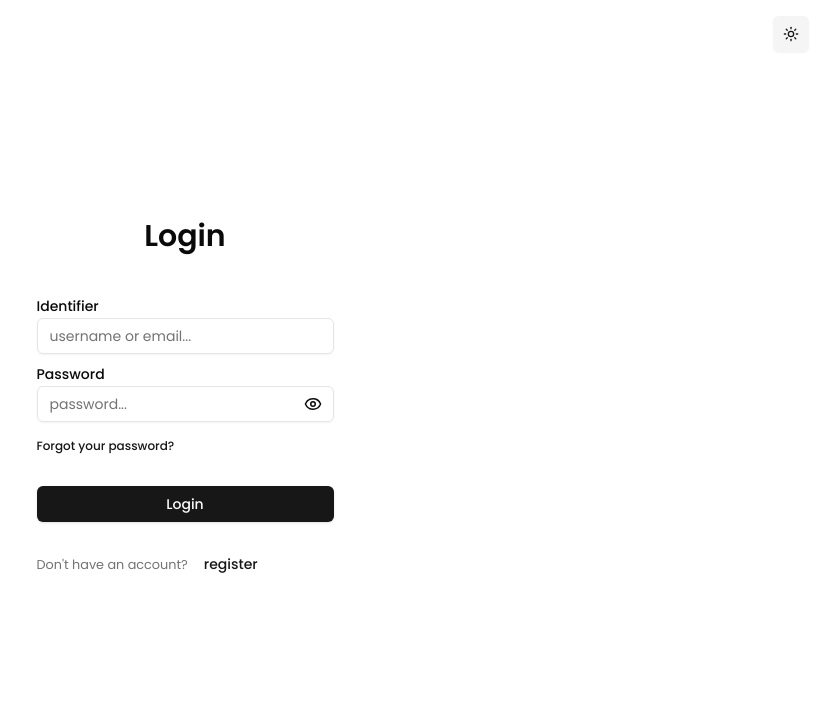
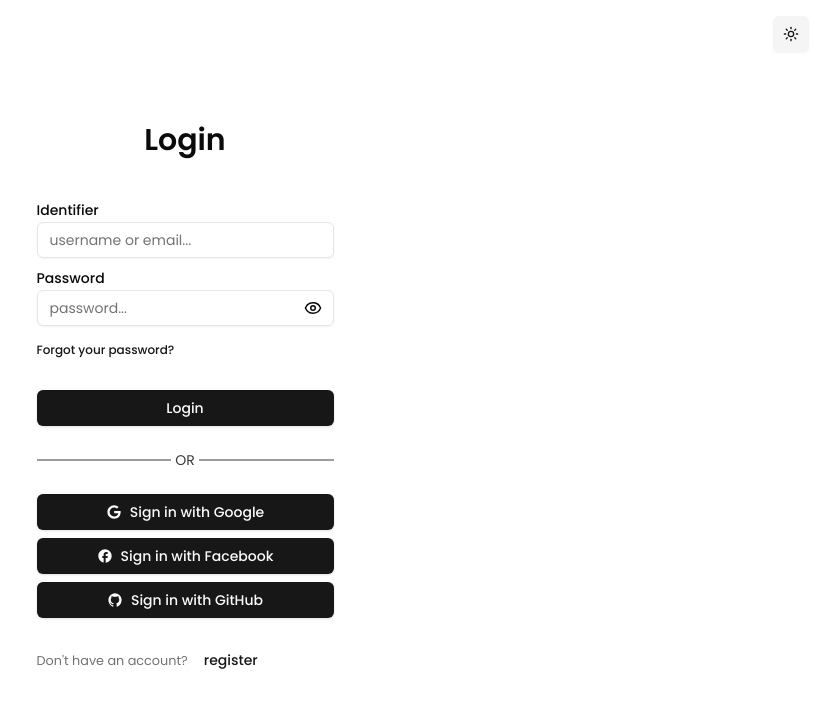
Before and after one commit to Adel2411/next-platter, a Next.js app in the folder template/: page /login in a window 1280 px wide. Shown: the top 708 px of the page, without its empty margins (455-1280 px from the left). Built offline with nearby package versions, Linux system fonts and the light colour scheme.

Commit message:
Added OAuth Buttons (Google, GitHub, Facebook) to register and login page

```diff
--- /dev/null
+++ b/template/src/components/Divider.tsx
@@ -0,0 +1,11 @@
+function Divider({ content }: { content: string }) {
+  return (
+    <div className="flex items-center gap-1">
+      <div className="h-[2px] w-full bg-foreground/40" />
+      <p className="text-sm text-foreground/80">{content}</p>
+      <div className="h-[2px] w-full bg-foreground/40" />
+    </div>
+  );
+}
+
+export default Divider;
--- a/template/src/features/auth/components/LoginForm.tsx
+++ b/template/src/features/auth/components/LoginForm.tsx
@@ -16,6 +16,7 @@ import { Input } from "@/components/ui/input";
 import { LoginInputs } from "../types";
 import { loginSchema } from "../schema";
 import Link from "next/link";
+import OAuthButtons from "./OAuthButtons";
 
 function LoginForm() {
   const form = useForm<LoginInputs>({
@@ -83,6 +84,7 @@ function LoginForm() {
         >
           Login
         </Button>
+        <OAuthButtons />
         <FormDescription>
           Don't have an account?
           <Button variant="link" asChild>
--- /dev/null
+++ b/template/src/features/auth/components/OAuthButtons.tsx
@@ -0,0 +1,63 @@
+import Divider from "@/components/Divider";
+import { Button } from "@/components/ui/button";
+
+function OAuthButtons() {
+  return (
+    <>
+      <Divider content="OR" />
+
+      <div className="w-full flex flex-col items-center gap-2">
+        <Button className="w-full">
+          <svg
+            xmlns="http://www.w3.org/2000/svg"
+            viewBox="0 0 24 24"
+            width="1em"
+            height="1em"
+          >
+            <path
+              fill="currentColor"
+              fillRule="evenodd"
+              d="M12.037 21.998a10.3 10.3 0 0 1-7.168-3.049a9.9 9.9 0 0 1-2.868-7.118a9.95 9.95 0 0 1 3.064-6.949A10.37 10.37 0 0 1 12.212 2h.176a9.94 9.94 0 0 1 6.614 2.564L16.457 6.88a6.2 6.2 0 0 0-4.131-1.566a6.9 6.9 0 0 0-4.794 1.913a6.62 6.62 0 0 0-2.045 4.657a6.6 6.6 0 0 0 1.882 4.723a6.9 6.9 0 0 0 4.725 2.07h.143c1.41.072 2.8-.354 3.917-1.2a5.77 5.77 0 0 0 2.172-3.41l.043-.117H12.22v-3.41h9.678q.113.927.1 1.859c-.099 5.741-4.017 9.6-9.746 9.6l-.215-.002Z"
+              clipRule="evenodd"
+            ></path>
+          </svg>
+          Sign in with Google
+        </Button>
+
+        <Button className="w-full">
+          <svg
+            xmlns="http://www.w3.org/2000/svg"
+            viewBox="0 0 24 24"
+            width="1em"
+            height="1em"
+          >
+            <path
+              fill="currentColor"
+              d="M22 12c0-5.52-4.48-10-10-10S2 6.48 2 12c0 4.84 3.44 8.87 8 9.8V15H8v-3h2V9.5C10 7.57 11.57 6 13.5 6H16v3h-2c-.55 0-1 .45-1 1v2h3v3h-3v6.95c5.05-.5 9-4.76 9-9.95"
+            ></path>
+          </svg>
+          Sign in with Facebook
+        </Button>
+
+        <Button className="w-full">
+          <svg
+            xmlns="http://www.w3.org/2000/svg"
+            viewBox="0 0 24 24"
+            width="1em"
+            height="1em"
+          >
+            <path
+              fill="currentColor"
+              fillRule="evenodd"
+              d="M12.006 2a9.85 9.85 0 0 0-6.484 2.44a10.32 10.32 0 0 0-3.393 6.17a10.48 10.48 0 0 0 1.317 6.955a10.05 10.05 0 0 0 5.4 4.418c.504.095.683-.223.683-.494c0-.245-.01-1.052-.014-1.908c-2.78.62-3.366-1.21-3.366-1.21a2.7 2.7 0 0 0-1.11-1.5c-.907-.637.07-.621.07-.621c.317.044.62.163.885.346c.266.183.487.426.647.71c.135.253.318.476.538.655a2.08 2.08 0 0 0 2.37.196c.045-.52.27-1.006.635-1.37c-2.219-.259-4.554-1.138-4.554-5.07a4.02 4.02 0 0 1 1.031-2.75a3.77 3.77 0 0 1 .096-2.713s.839-.275 2.749 1.05a9.26 9.26 0 0 1 5.004 0c1.906-1.325 2.74-1.05 2.74-1.05c.37.858.406 1.828.101 2.713a4.02 4.02 0 0 1 1.029 2.75c0 3.939-2.339 4.805-4.564 5.058a2.47 2.47 0 0 1 .679 1.897c0 1.372-.012 2.477-.012 2.814c0 .272.18.592.687.492a10.05 10.05 0 0 0 5.388-4.421a10.47 10.47 0 0 0 1.313-6.948a10.32 10.32 0 0 0-3.39-6.165A9.85 9.85 0 0 0 12.007 2Z"
+              clipRule="evenodd"
+            ></path>
+          </svg>
+          Sign in with GitHub
+        </Button>
+      </div>
+    </>
+  );
+}
+
+export default OAuthButtons;
--- a/template/src/features/auth/components/RegisterForm.tsx
+++ b/template/src/features/auth/components/RegisterForm.tsx
@@ -17,6 +17,7 @@ import {
 import { Input } from "@/components/ui/input";
 import Link from "next/link";
 import { useRouter } from "next/navigation";
+import OAuthButtons from "./OAuthButtons";
 
 function RegisterForm() {
   const router = useRouter();
@@ -42,7 +43,7 @@ function RegisterForm() {
   return (
     <Form {...form}>
       <form onSubmit={form.handleSubmit(onSubmit)} className="space-y-6">
-        <div className="space-y-4">
+        <div className="space-y-2">
           <div className="flex items-center justify-center gap-2">
             <FormField
               control={form.control}
@@ -141,6 +142,7 @@ function RegisterForm() {
         >
           Register
         </Button>
+        <OAuthButtons />
         <FormDescription>
           Already have an account?
           <Button variant="link" asChild>
```
